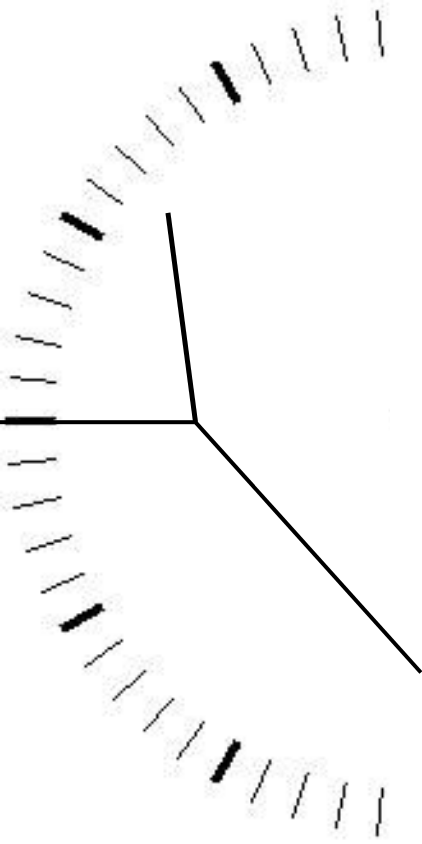
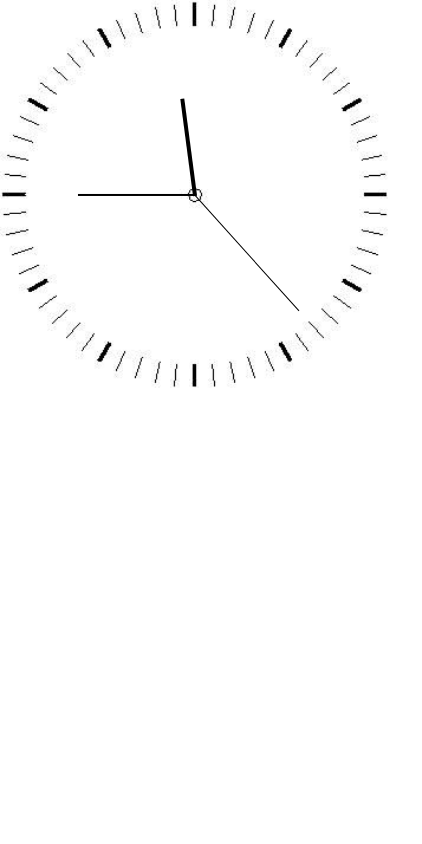
Before and after one commit to SharjeelJathol/Analogue_Clock, a plain HTML site: page index.html in a window 390 px wide. Shown: the whole page, 422 px wide, since content can reach past the window. Drawn offline with Linux system fonts and the light colour scheme.

Commit message:
Responsive
Making responsive for all devices by adjusting according to the minimum of the width or height

```diff
--- a/style.css
+++ b/style.css
@@ -15,8 +15,8 @@ body{
     background-size: cover;
     background-repeat: no-repeat;
     /* background-color: aqua; */
-    height: 100vh;
-    width: 100vh;
+    height: 100vmin;
+    width: 100vmin;
     position: relative;
     display: flex;
     justify-content: center;
@@ -27,25 +27,25 @@ body{
 }
 
 #seconds{
-    margin-top: 10vh;
-    width: 4px;
-    height:40vh;
+    margin-top: 10vmin;
+    width: 0.3vmin;
+    height:40vmin;
     background-color: black;
     transform-origin: bottom;
 }
 
 #minutes{
-    margin-top: 20vh;
-    width: 4px;
-    height:30vh;
+    margin-top: 20vmin;
+    width: 0.5vmin;
+    height:30vmin;
     background-color: black;
     transform-origin: bottom;
 }
 
 #hours{
-    margin-top: 25vh;
-    width: 5px;
-    height:25vh;
+    margin-top: 25vmin;
+    width: 1vmin;
+    height:25vmin;
     background-color: black;
     transform-origin: bottom;
 }
```
